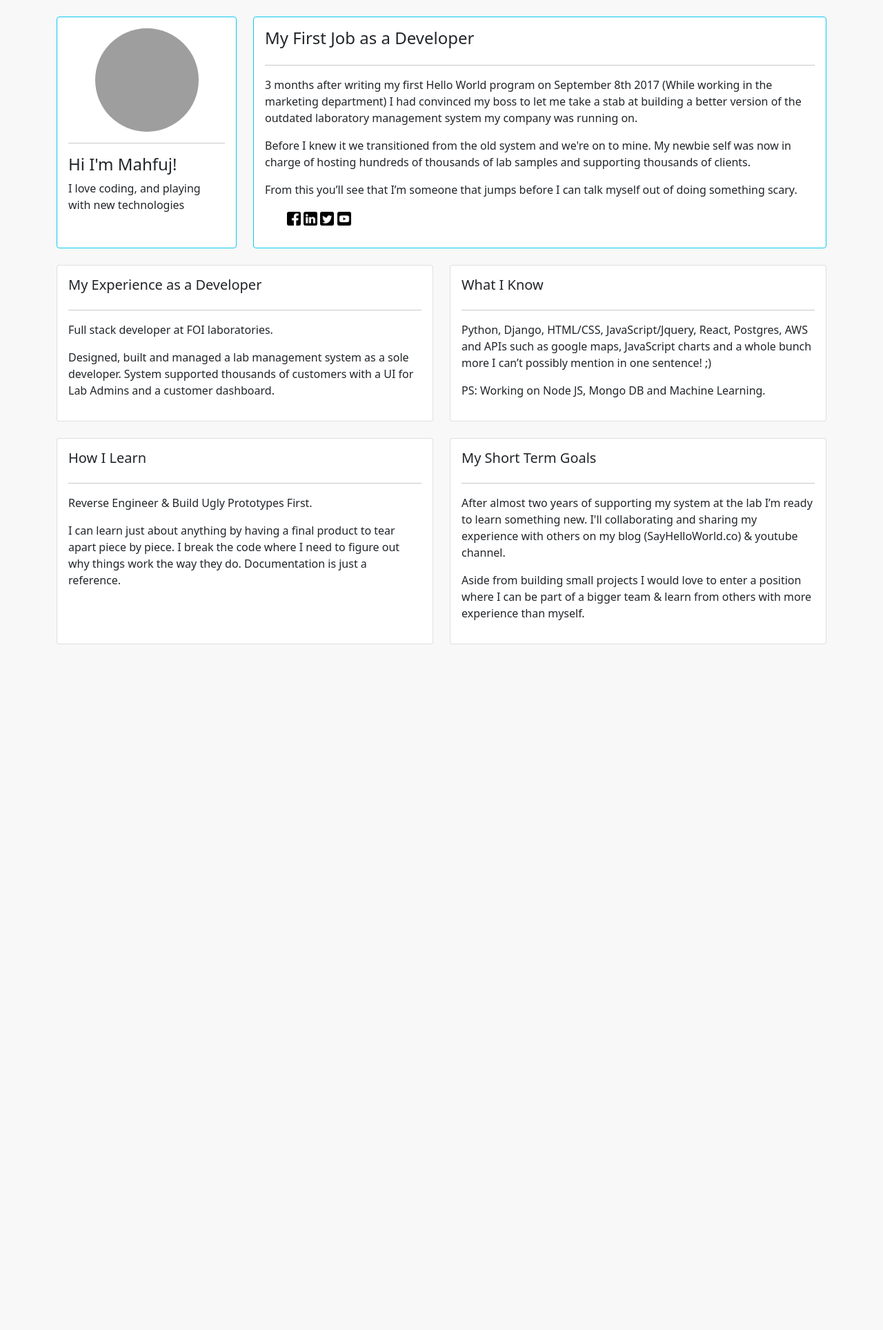
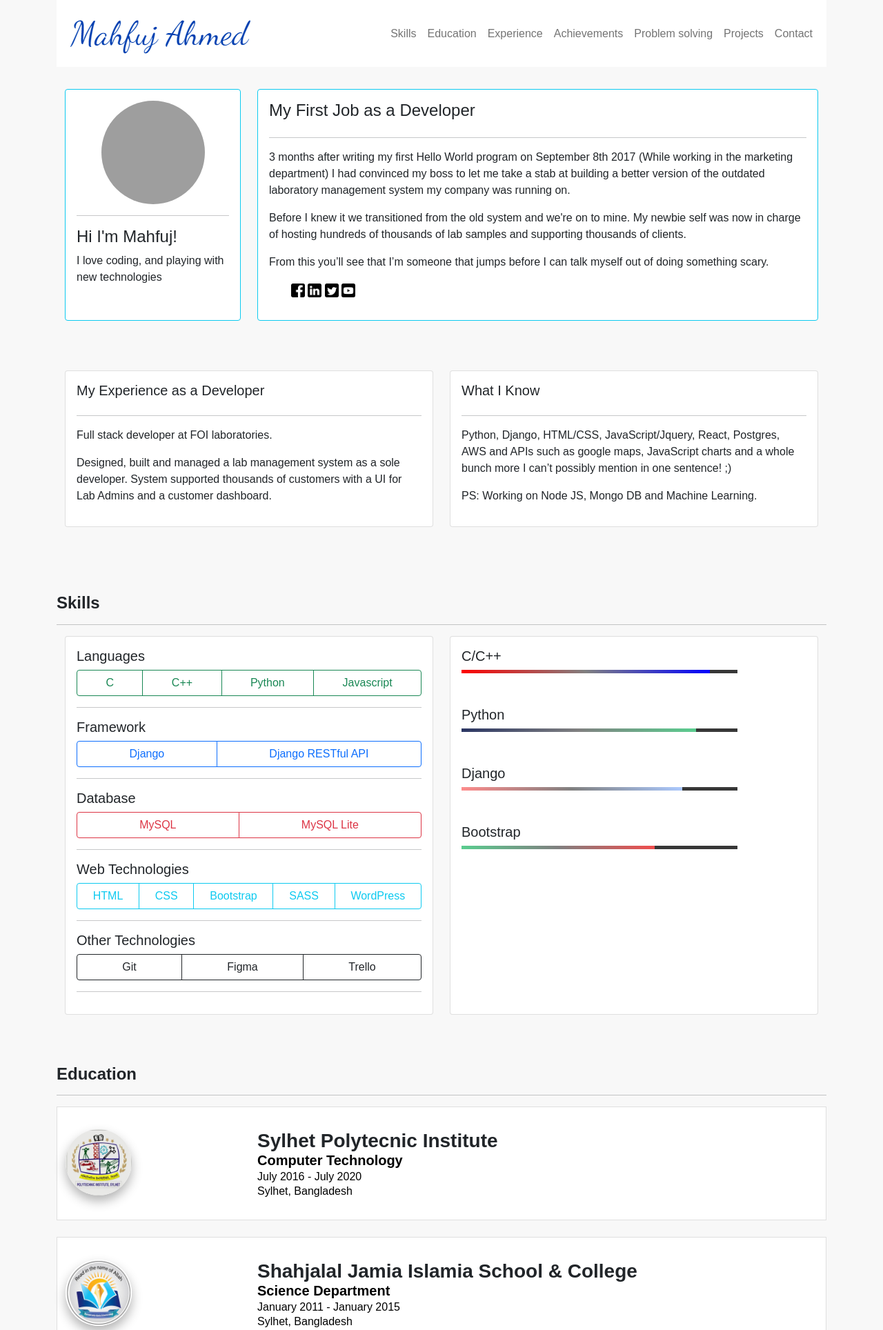
Before and after one commit to mahfuj02/Portfolio, a Django app: page / in a window 1280 px wide. Shown: the top 1928 px of the page at 69% size. Before the commit the page ends 934 px from the top, so only its background shows below. Run offline with Django 4.2, Linux system fonts and the light colour scheme; grey boxes are pictures that could not be loaded.

Commit message:
Completed Navbar, Home, skills, education and experience sectons

```diff
--- /dev/null
+++ b/base/templates/base.html
@@ -0,0 +1,57 @@
+{% load static %}
+<!DOCTYPE html>
+<html lang="en">
+<head>
+    <meta charset="UTF-8">
+    <meta name="viewport"
+          content="width=device-width, user-scalable=no, initial-scale=1.0, maximum-scale=1.0, minimum-scale=1.0">
+    <meta http-equiv="X-UA-Compatible" content="ie=edge">
+    <title> {% block title %}Mahfuj Ahmed{% endblock %}</title>
+    <link href="{% static '/css/main.css' %}" rel="stylesheet" type="text/css">
+    <link href="https://cdn.jsdelivr.net/npm/bootstrap@5.0.2/dist/css/bootstrap.min.css" rel="stylesheet" integrity="sha384-EVSTQN3/azprG1Anm3QDgpJLIm9Nao0Yz1ztcQTwFspd3yD65VohhpuuCOmLASjC" crossorigin="anonymous">
+</head>
+<body>
+
+<div class="container">
+    {% include 'base/header.html' %}
+    <div data-bs-spy="scroll" data-bs-target="#navbar-example2" data-bs-offset="0" class="scrollspy-example" tabindex="0">
+        <h4 id="scrollspyHeading1"></h4>
+        {% block homecontent %}
+            {% include 'base/home.html' %}
+        {% endblock %}
+        <br><br><br>
+        <h2 class="section-title" id="skills">Skills</h2>
+        <hr>
+        {% block skillcontent %}
+            {% include 'base/skills.html' %}
+        {% endblock %}
+        <br>
+        <br>
+        <br>
+    <h4 class="section-title" id="education">Education</h4>
+        <hr>
+    {% block education_content %}
+
+        {% include 'base/education.html' %}
+    {% endblock %}
+        <br>
+        <br>
+        <br>
+  <h4 class="section-title" id="experience">Experiences</h4>
+    {% block experience_content %}
+        {% include 'base/experience.html' %}
+
+    {% endblock %}
+        <br><br><br>
+  <h4 class="section-title" id="achievement">Achievements</h4>
+    {% block achievement_content %}
+        {% include 'base/achievements.html' %}
+    {% endblock %}
+        <br><br><br>
+</div>
+
+</div>
+
+
+</body>
+</html>
--- /dev/null
+++ b/base/templates/base/achievements.html
@@ -0,0 +1,37 @@
+{% load static %}
+<div class="container">
+    <div class="row mb-3">
+        <div class="col-md-6">
+            <div class="card card-body h-100 achievement-card">
+                <img class="achievement-card-img" src="{% static '/images/icpc_logo.png' %}">
+                <h5 class="card-title">International Collegiate Programming Contest</h5>
+                <p class="card-subtitle">Qualified and participated in ICPC Dhaka Regional 2018 and 2019</p>
+            </div>
+        </div>
+
+        <div class="col-md-6">
+            <div class="card card-body h-100 achievement-card">
+                <img class="achievement-card-img" src="{% static '/images/ncpc_logo.png' %}">
+                <h5 class="card-title">National Collegiate Programming Contest</h5>
+                <p class="card-subtitle"> MIST National Colleiate Programming Contest. my team name is "__error__, and ranked is 66 among 150 teams. "</p>
+            </div>
+        </div>
+    </div>
+    <div class="row mb-3">
+        <div class="col-md-6">
+            <div class="card card-body h-100 achievement-card">
+                <img class="achievement-card-img" src="{% static 'images/lu_carnival_logo.png' %}" alt="">
+                <h5 class="card-title">Leading University Intra Programming Contest</h5>
+                <p class="card-subtitle">1st Runner-up among 30 teams, where team name is "ataki_2441139" </p>
+            </div>
+        </div>
+
+        <div class="col-md-6">
+            <div class="card card-body h-100 achievement-card">
+                <img class="achievement-card-img mb-4" src="{% static 'images/bdosn_logo.png' %}" alt="">
+                <h5 class="card-title"> BDOSN CodeRace</h5>
+                <p class="card-subtitle"> Winning BDOSN coderace in November 2020, Which arranged by Bangladesh Programming Group  </p>
+            </div>
+        </div>
+    </div>
+</div>
--- /dev/null
+++ b/base/templates/base/education.html
@@ -0,0 +1,27 @@
+{% load static %}
+<div class="container">
+    <div class="row mb-4">
+        <div class="col-md-3 campus-logo-wrapper logo-card">
+            <img class="campus-logo" src="{% static 'images/campuslogo.webp' %}" alt="">
+        </div>
+        <div class="col-md-9 education-details-card">
+            <h4 class="education-text-campus">Sylhet Polytecnic Institute</h4>
+            <h5 class="education-text-dept">Computer Technology</h5>
+            <span class="education-text-duration">July 2016 - July 2020</span>
+            <span class="education-text-address">Sylhet, Bangladesh</span>
+        </div>
+    </div>
+
+    <div class="row mb-4">
+        <div class="col-md-3 campus-logo-wrapper logo-card">
+            <img class="campus-logo" src="{% static 'images/jamialogo.jpeg' %}" alt="">
+        </div>
+        <div class="col-md-9 education-details-card">
+            <h4 class="education-text-campus">Shahjalal Jamia Islamia School & College</h4>
+            <h5 class="education-text-dept">Science Department</h5>
+            <span class="education-text-duration">January 2011 - January 2015</span>
+            <span class="education-text-address">Sylhet, Bangladesh</span>
+        </div>
+    </div>
+</div>
+<hr>
--- /dev/null
+++ b/base/templates/base/experience.html
@@ -0,0 +1,23 @@
+{% load static %}
+<div class="container">
+    <div class="row mb-4">
+    <div class="col-md-3 company-logo-wrapper logo-card">
+        <img class="common-logo" src="{% static 'images/liilab_logo.png' %}" alt="">
+        <h5 class="company-role">Junior Software Engineer</h5>
+        <a href="https://liilab.com/" target="_blank"><h5 class="company-title">LIILAB</h5></a>
+        <span class="job-years">March 2021 - march 2022</span>
+    </div>
+    <div class="col-md-9 education-details-card">
+        <h4>What I do!</h4>
+        <hr>
+        <ul>
+            <li>Worked as a team leader at a WordPress team</li>
+            <li>Researched about PSD to JSON package using NEXT JS</li>
+            <li>Built RESTful APIs using Django framework</li>
+            <li>Developed multiple blog sites and e-commerce site using advance WordPress themes </li>
+            <li>Participated in code reviews, designed database schemas for multiple projects, did UX research, and contributed to making key decisions of several products
+            </li>
+        </ul>
+    </div>
+</div>
+</div>
--- /dev/null
+++ b/base/templates/base/header.html
@@ -0,0 +1,32 @@
+{% load static %}
+{#</nav>#}
+    <nav id="navbar-example2" class="navbar  navbar-expand-sm navbar-light bg-white">
+    <div class="container-fluid">
+        <a href="" class="navbar-brand"><img src="{% static "images/signature.png" %}"  alt="Mahfuj Ahmed"> </a>
+      <div class="collapse navbar-collapse" id="navbarExample01">
+        <ul class="navbar-nav ms-auto mb-2 mb-lg-0">
+            <li class="nav-item">
+            <a class="nav-link" href="#skills">Skills</a>
+          </li>
+          <li class="nav-item">
+            <a class="nav-link" href="#education">Education</a>
+          </li>
+          <li class="nav-item">
+            <a class="nav-link" href="#experience">Experience</a>
+          </li>
+            <li class="nav-item">
+            <a class="nav-link" href="#achievement">Achievements</a>
+          </li>
+            <li class="nav-item">
+            <a class="nav-link" href="#">Problem solving</a>
+          </li>
+          <li class="nav-item">
+            <a class="nav-link" href="#">Projects</a>
+          </li>
+            <li class="nav-item">
+            <a class="nav-link" href="#">Contact</a>
+          </li>
+        </ul>
+      </div>
+    </div>
+  </nav>
--- a/base/templates/base/home.html
+++ b/base/templates/base/home.html
@@ -1,21 +1,8 @@
-{#<h3> Hello World </h3>#}
-{% load static %}
-
-<!doctype html>
-<html lang="en">
-<head>
-    <meta charset="UTF-8">
-    <meta name="viewport"
-          content="width=device-width, user-scalable=no, initial-scale=1.0, maximum-scale=1.0, minimum-scale=1.0">
-    <meta http-equiv="X-UA-Compatible" content="ie=edge">
-    <title>Mahfuj</title>
-    <link href="{% static '/css/main.css' %}" rel="stylesheet" type="text/css">
-    <link href="https://cdn.jsdelivr.net/npm/bootstrap@5.0.2/dist/css/bootstrap.min.css" rel="stylesheet" integrity="sha384-EVSTQN3/azprG1Anm3QDgpJLIm9Nao0Yz1ztcQTwFspd3yD65VohhpuuCOmLASjC" crossorigin="anonymous">
-</head>
-<body>
+    {% load static %}
     <br>
+    {% block contenthomepage %}
 	<div class="container">
-		<div class="row">
+		<div class="row mb-5">
 			<div class="col-md-3">
 				<div class="card card-body h-100  border-info" id="profile-wrapper ">
                     <img id="profile-pic" src="{% static '/images/profile1.heic' %}">
@@ -35,12 +22,12 @@
 
 					<p>From this you’ll see that I’m someone that jumps before I can talk myself out of doing something scary.</p>
 
-					<ul class="social-links">
-						<li><img class="social" src="{% static 'images/facebook.png' %}"></li>
-						<li><img class="social" src="{% static 'images/linkedin.png' %}"></li>
-						<li><img class="social" src="{% static 'images/twitter.png' %}"></li>
-						<li><img class="social" src="{% static 'images/youtube.png' %}"></li>
-					</ul>
+                    <ul class="social-links">
+                        <li class="social_icon"><a href="https://www.facebook.com/mahfujahmed02" target="_blank"><img class="social" src="{% static 'images/facebook.png' %}"></a></li>
+                        <li class="social_icon"><a href="https://www.linkedin.com/in/mahfuj02/" target="_blank"><img class="social" src="{% static 'images/linkedin.png' %}"></a></li>
+                        <li class="social_icon"><a href="https://www.twitter.com/mahfuj_02/" target="_blank"><img class="social" src="{% static 'images/twitter.png' %}"></a></li>
+                        <li class="social_icon"><a href="https://www.youtube.com" target="_blank"><img class="social" src="{% static 'images/youtube.png' %}"></a></li>
+                    </ul>
 
 				</div>
 			</div>
@@ -66,29 +53,5 @@
 			</div>
 		</div>
 		<br>
-		<div class="row">
-			<div class="col-md-6">
-				<div class="card card-body h-100">
-					<h5>How I Learn</h5>
-					<hr>
-					<p>Reverse Engineer & Build Ugly Prototypes First.</p>
-
-					<p>I can learn just about anything by having a final product to tear apart piece by piece. I break the code where I need to figure out why things work the way they do. Documentation is just a reference.</p>
-				</div>
-			</div>
-
-			<div class="col-md-6">
-				<div class="card card-body h-100">
-					<h5>My Short Term Goals</h5>
-				<hr>
-				<p>After almost two years of supporting my system at the lab I’m ready to learn something new. I'll collaborating and sharing my experience with others on my blog (SayHelloWorld.co) & youtube channel.</p>
-				<p>Aside from building small projects I would love to enter a position where I can be part of a bigger team & learn from others with more experience than myself.</p>
-
-				</div>
-			</div>
-		</div>
-		<br>
 	</div>
-
-</body>
-</html>
+    {% endblock %}
--- /dev/null
+++ b/base/templates/base/skills.html
@@ -0,0 +1,76 @@
+{% load static %}
+<div class="container">
+    <div class="row">
+        <div class="col-md-6">
+            <div class="card card-body h-100">
+                <h5>Languages</h5>
+                <div class="btn-group" role="group" aria-label="Basic example">
+                    <button type="button" class="btn btn-outline-success">C</button>
+                    <button type="button" class="btn btn-outline-success">C++</button>
+                    <button type="button" class="btn btn-outline-success">Python</button>
+                    <button type="button" class="btn btn-outline-success">Javascript</button>
+                </div>
+                <hr>
+                <h5>Framework</h5>
+                <div class="btn-group" role="group" aria-label="Basic example">
+                    <button type="button" class="btn btn-outline-primary">Django</button>
+                    <button type="button" class="btn btn-outline-primary">Django RESTful API</button>
+                </div>
+                <hr>
+                <h5>Database</h5>
+                <div class="btn-group" role="group" aria-label="Basic example">
+                    <button type="button" class="btn btn-outline-danger">MySQL</button>
+                    <button type="button" class="btn btn-outline-danger">MySQL Lite</button>
+                </div>
+                <hr>
+                <h5>Web Technologies</h5>
+                <div class="btn-group" role="group" aria-label="Basic example">
+                    <button type="button" class="btn btn-outline-info">HTML</button>
+                    <button type="button" class="btn btn-outline-info">CSS</button>
+                    <button type="button" class="btn btn-outline-info">Bootstrap</button>
+                    <button type="button" class="btn btn-outline-info">SASS</button>
+                    <button type="button" class="btn btn-outline-info">WordPress</button>
+
+
+                </div>
+                <hr>
+                <h5>Other Technologies</h5>
+                <div class="btn-group" role="group" aria-label="Basic example">
+                    <button type="button" class="btn btn-outline-dark">Git</button>
+                    <button type="button" class="btn btn-outline-dark">Figma</button>
+                    <button type="button" class="btn btn-outline-dark">Trello</button>
+                </div>
+                <hr>
+            </div>
+
+        </div>
+        <div class="col-md-6">
+            <div class="card card-body h-100">
+                <h5>C/C++</h5>
+                <div class="chart mb-5">
+                    <footer>
+                        <div class="crange" data-width="95%" style="width: 90%; color: #08fdd8"></div>
+                    </footer>
+                </div>
+                <h5>Python</h5>
+                <div class="chart mb-5">
+                    <footer>
+                        <div class="pythonrange" data-width="95%" style="width: 85%; color: #FF2253" ></div>
+                    </footer>
+                </div>
+                <h5>Django</h5>
+                <div class="chart mb-5">
+                    <footer>
+                        <div class="djangorange" data-width="95%" style="width: 80%;"></div>
+                    </footer>
+                </div>
+                <h5>Bootstrap</h5>
+                <div class="chart">
+                    <footer>
+                        <div class="bootstraprange" data-width="95%" style="width: 70%"></div>
+                    </footer>
+                </div>
+        </div>
+        </div>
+    </div>
+</div>
--- a/base/views.py
+++ b/base/views.py
@@ -4,4 +4,4 @@ from django.shortcuts import render
 # Create your views here.
 
 def home(request):
-    return render(request, 'base/home.html')
+    return render(request, 'base.html')
--- a/static/css/main.css
+++ b/static/css/main.css
@@ -1,31 +1,245 @@
-body{
-	background-color:#F8F8F8!important;
+body {
+    background-color: #F8F8F8 !important;
+    font-family: Montserrat, "Montserrat", sans-serif !important;
+}
+a{
+    text-decoration: none !important;
+}
+.section-title{
+    font-size: 24px;
+    font-weight: 700;
+}
+/*Navbar CSS*/
+
+/*li .nav-link{*/
+/*	color: red !important;*/
+/*}*/
+/*}*/
+
+/*Navbar End*/
+#profile-wrapper {
+    text-align: center;
 }
 
-#profile-wrapper{
-	text-align: center;
+#profile-pic {
+    width: 150px;
+    height: 150px;
+    border-radius: 50%;
+    margin-left: auto;
+    margin-right: auto;
 }
 
-#profile-pic{
-	width:150px;
-	height: 150px;
-	border-radius: 50%;
-	margin-left: auto;
-  	margin-right: auto;
+/*ul {*/
+/*    padding: 0;*/
+/*    list-style-type: none;*/
+/*}*/
+
+
+.social-links ul, .social_icon {
+    list-style-type: none !important;
+    display: inline-block !important;
 }
 
-ul{
-	padding: 0;
-    list-style-type: none;
+.social {
+    width: 20px;
+    height: 20px;
+}
+
+/*Skills*/
+.button1 {
+    background-color: white;
+    color: black;
+    width: fit-content;
+    text-align: center;
+    font-size: 16px;
+    padding: 10px;
+    border-radius: 10%;
+    border: 2px solid #4CAF50; /* Green */
 }
 
 
-.social-links ul, li{
-	list-style-type:none;
-	display: inline-block;
+.chart span {
+    font-size: 18px;
+    margin-bottom: 7px;
+    display: block;
 }
 
-.social{
-	width:20px;
-	height: 20px;
+.chart footer {
+    background-color: #373737;
+    height: 5px;
+    width: 80%;
 }
+
+.chart footer div {
+    width: 80%;
+    height: 100%;
+    /*background-color: #08fdd8;*/
+    -webkit-transition: width 1.3s ease-out;
+    -o-transition: width 1.3s ease-out;
+    transition: width 1.3s ease-out;
+}
+
+.crange {
+    background: linear-gradient(45deg, red, #808080, blue);
+
+}
+
+.pythonrange {
+    background: linear-gradient(45deg, #293462, #808080, #59CE8F);;
+}
+
+.djangorange {
+    background: linear-gradient(45deg, #FF8B8B, #808080, #ABC9FF);
+
+}
+
+.bootstraprange {
+    background: linear-gradient(45deg, #59CE8F, #808080, #F24C4C);
+}
+
+/*End Skill*/
+
+/*Education*/
+
+/*.campus-logo-wrapper {*/
+/*    margin: 0;*/
+/*    position: absolute;*/
+/*    -ms-transform: translateY(-50%);*/
+/*    transform: translateY(-50%);*/
+/*}*/
+
+.campus-logo, .common-logo {
+    object-fit: cover;
+    width: 6rem;
+    height: 6rem;
+    box-shadow: 0 0.5rem 1rem rgb(0 0 0 / 30%);
+    border-radius: 50%;
+
+}
+
+.logo-card{
+    padding: 2rem 2rem 2rem 1rem;
+    position: relative;
+    display: flex;
+    flex-direction: column;
+    min-width: 0;
+    word-wrap: break-word;
+    background-color: #fff;
+    background-clip: border-box;
+    border: 1px solid rgba(0,0,0,.125);
+    border-right: none;
+}
+
+/*.education-details-wrapper{*/
+/*    transform: translateY(-50%);*/
+/*}*/
+.education-details-card{
+    padding: 2rem;
+    position: relative;
+    display: flex;
+    flex-direction: column;
+    min-width: 0;
+    word-wrap: break-word;
+    background-color: #fff;
+    background-clip: border-box;
+    border: 1px solid rgba(0,0,0,.125);
+    border-left: none;
+
+}
+
+.education-text-campus {
+    margin: 0;
+    font-size: 28px;
+    font-weight: 700;
+    text-overflow: ellipsis;
+    overflow: hidden;
+    white-space: nowrap;
+}
+
+.education-text-dept {
+    color: #000;
+    font-weight: 700;
+    margin: 0;
+    line-height: normal;
+}
+
+.education-text-duration {
+    color: #000;
+    font-size: 16px;
+}
+
+.education-text-address {
+    color: #000;
+    font-size: 16px;
+    line-height: normal;
+}
+
+/*Resopsive*/
+@media screen and (max-width: 800px){
+    .education-details-wrapper{
+        margin-top: 100% !important;
+    }
+}
+
+
+/*End education*/
+
+/*Experience*/
+
+
+.company-role{
+    font-weight: 600;
+    margin-top: 1.5rem;
+}
+.company-title{
+    font-weight: 600;
+    line-height: normal;
+}
+.job-years{
+    color: #000000;
+    font-size: 16px;
+    line-height: normal;
+}
+
+/*End experience*/
+
+/*Achievements*/
+/*.achievement-card{*/
+/*    background-color: #fff;*/
+/*    box-shadow: 0 10px 30px -15px rgba(0,0,0,.2);*/
+/*    padding: 1.5rem;*/
+/*    border-radius: 10px;*/
+/*    border: 1px solid hsla(0,0%,82.7%,.397);*/
+/*    transition: all .3s ease;*/
+/*}*/
+.card{
+    display: flex !important;
+}
+.achievement-card{
+    text-align: center;
+}
+
+.achievement-card-img{
+    max-width: 100%;
+    width: 220px;
+    height: auto;
+    min-height: 100px;
+    margin-left: auto;
+    margin-right: auto;
+}
+.card-title{
+    color: #000;
+    font-size: 22px;
+    line-height: 24px;
+    font-weight: 700;
+    margin: 15px 0 0;
+}
+
+.card-subtitle{
+    color: #666;
+    font-size: 17px;
+    line-height: 1.5rem;
+}
+
+
+/*End achievements*/
```
Also changed, not shown: base/templates/base/home.txt (deleted), static/images/bdosn_logo.png (added), static/images/campuslogo.webp (added), static/images/icpc_logo.png (added), static/images/jamialogo.jpeg (added), static/images/leetcode status.png (added), static/images/liilab_logo.png (added), static/images/lu_carnival_logo.png (added), static/images/ncpc_logo.png (added), static/images/signature.png (added).
